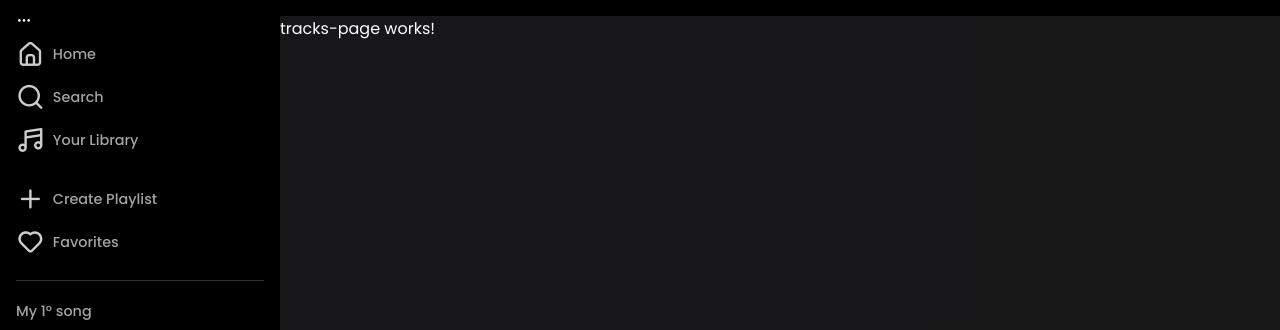
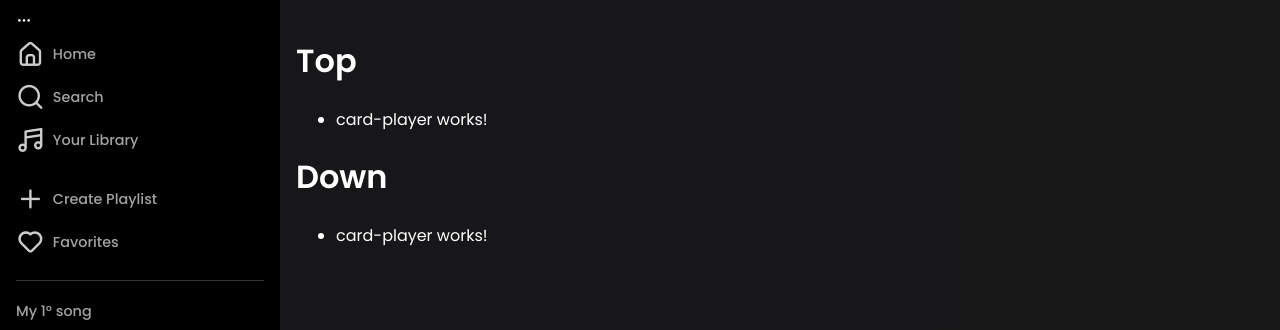
Before and after one commit to nestorlls/Musify, an Angular app: page /tracks in a window 1280 px wide. Shown: the top 330 px of the page. Built offline with nearby package versions, Linux system fonts and the light colour scheme.

Commit message:
[ADD] seccion-generic added in tracks-page

```diff
--- a/src/app/modules/tracks/pages/tracks-page/tracks-page.component.css
+++ b/src/app/modules/tracks/pages/tracks-page/tracks-page.component.css
@@ -0,0 +1,3 @@
+.tracks-page {
+  padding: 1rem;
+}
--- a/src/app/modules/tracks/pages/tracks-page/tracks-page.component.html
+++ b/src/app/modules/tracks/pages/tracks-page/tracks-page.component.html
@@ -1 +1,15 @@
-<p>tracks-page works!</p>
+<div class="tracks-page">
+  <!-- section top (small) -->
+  <app-section-generic
+    [title]="'Top'"
+    [dataTracks]="[]"
+    [mode]="'small'"
+  ></app-section-generic>
+
+  <!-- section top (big) -->
+  <app-section-generic
+    [title]="'Down'"
+    [dataTracks]="[]"
+    [mode]="'big'"
+  ></app-section-generic>
+</div>
```
Also changed, not shown: src/app/modules/tracks/tracks.module.ts (+4 -9 lines).
